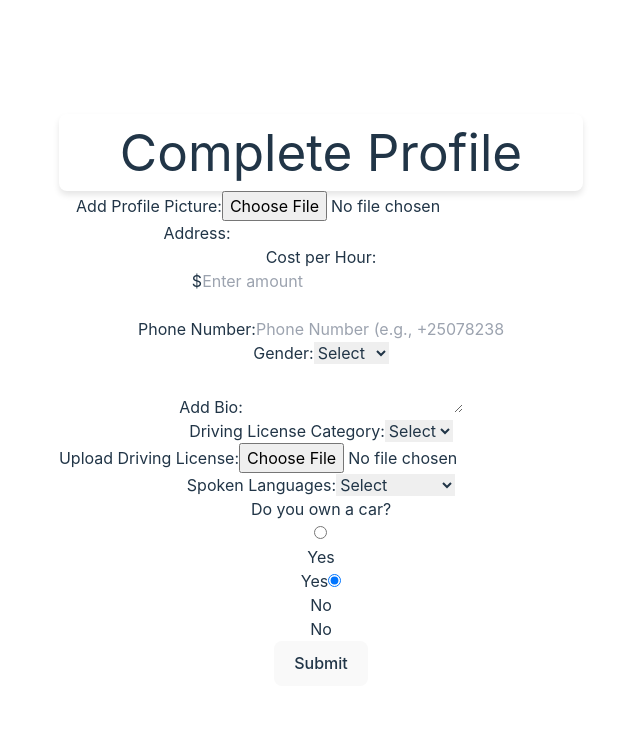
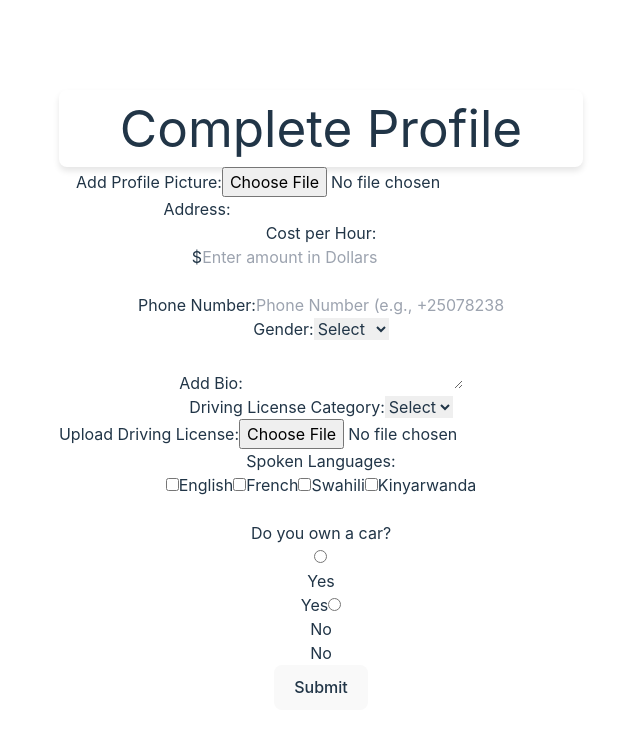
Before and after one commit to AshleyAlpha/Safety_Ride_Connect, a React (Vite) app: page /Profile in a window 1280 px wide. Shown: the top 732 px of the page, without its empty margins (319-959 px from the left). Built offline with nearby package versions, Linux system fonts and the light colour scheme.

Commit message:
from option to ckeck box

```diff
--- a/src/components/pages/Profile.jsx
+++ b/src/components/pages/Profile.jsx
@@ -16,10 +16,14 @@ function ProfileForm() {
   const validatePhoneNumber = (value) => {
     return /^\d+$/.test(value); // Check if value contains only numbers
   };
+  const validateCostPerHour = (value) => {
+    return /^\d*\.?\d{0,2}$/.test(value); // Check if value is a valid number with up to two decimal places
+  };
+
 
   const handlePhoneNumberChange = (e) => {
     const value = e.target.value;
-    if (value.length <= 12) {
+    if (value.length <= 13) {
       setPhoneNumber(value);
       setErrors((prevErrors) => ({ ...prevErrors, phoneNumber: '' }));
     } else {
@@ -93,6 +97,14 @@ function ProfileForm() {
     }
 
   };
+  const handleLanguageChange = (e) => {
+    const value = e.target.value;
+    if (e.target.checked) {
+      setLanguagesSpoken((prevLanguages) => [...prevLanguages, value]);
+    } else {
+      setLanguagesSpoken((prevLanguages) => prevLanguages.filter((lang) => lang !== value));
+    }
+  };
 
   return (
     <div className="flex justify-center bg-cyan-700 p-36">
@@ -122,7 +134,7 @@ function ProfileForm() {
               Cost per Hour:
               <div className="flex items-center">
                 <span className="bg-cyan-200 text-black p-4 text-sm rounded-l-lg border-gray-200 shadow-sm">$</span>
-                <input type="text" value={costPerHour} onChange={(e) => validateCostPerHour(e.target.value) && setCostPerHour(e.target.value)} className="w-full rounded-r-lg border-gray-200 bg-cyan-200 text-black p-4 text-sm shadow-sm" placeholder="Enter amount" />
+                <input type="text" value={costPerHour} onChange={(e) => validateCostPerHour(e.target.value) && setCostPerHour(e.target.value)} className="w-full rounded-r-lg border-gray-200 bg-cyan-200 text-black p-4 text-sm shadow-sm" placeholder="Enter amount in Dollars" />
               </div>
               {errors.costPerHour && <p className="text-red-500">{errors.costPerHour}</p>}
             </label>
@@ -135,7 +147,7 @@ function ProfileForm() {
         type="text"
         value={phoneNumber}
         onChange={handlePhoneNumberChange}
-        pattern="\d{0,12}"
+        pattern="\d{0,13}"
         className="w-full rounded-lg border-gray-200 bg-cyan-200 text-black p-4 text-sm shadow-sm"
         placeholder="Phone Number (e.g., +250782387280)"
       />
@@ -192,16 +204,51 @@ function ProfileForm() {
 
           {/* Languages Spoken */}
           <label className="block text-black">
-            Spoken Languages:
-            <select value={languagesSpoken} onChange={(e) => setLanguagesSpoken(e.target.value)} className="w-full rounded-lg border-gray-200 bg-cyan-200 text-black p-4 text-sm shadow-sm">
-              <option value="">Select</option>
-              <option value="male">English</option>
-              <option value="female">French</option>
-              <option value="other">Swahili</option>
-              <option value="other">Kinyarwanda</option>
-            </select>
-            {errors.languagesSpoken && <p className="text-red-500">{errors.languagesSpoken}</p>}
-          </label>
+          Spoken Languages:
+          <div>
+            <label className="inline-flex items-center">
+              <input
+                type="checkbox"
+                value="English"
+                checked={languagesSpoken.includes("English")}
+                onChange={handleLanguageChange}
+                className="form-checkbox h-5 w-5 text-black"
+              />
+              <span className="ml-2">English</span>
+            </label>
+            <label className="inline-flex items-center">
+              <input
+                type="checkbox"
+                value="French"
+                checked={languagesSpoken.includes("French")}
+                onChange={handleLanguageChange}
+                className="form-checkbox h-5 w-5 text-black"
+              />
+              <span className="ml-2">French</span>
+            </label>
+            <label className="inline-flex items-center">
+              <input
+                type="checkbox"
+                value="Swahili"
+                checked={languagesSpoken.includes("Swahili")}
+                onChange={handleLanguageChange}
+                className="form-checkbox h-5 w-5 text-black"
+              />
+              <span className="ml-2">Swahili</span>
+            </label>
+            <label className="inline-flex items-center">
+              <input
+                type="checkbox"
+                value="Kinyarwanda"
+                checked={languagesSpoken.includes("Kinyarwanda")}
+                onChange={handleLanguageChange}
+                className="form-checkbox h-5 w-5 text-black"
+              />
+              <span className="ml-2">Kinyarwanda</span>
+            </label>
+          </div>
+          {errors.languagesSpoken && <p className="text-red-500">{errors.languagesSpoken}</p>}
+        </label>
           <br />
 
           {/* Car Ownership */}
@@ -215,7 +262,8 @@ function ProfileForm() {
                   type="radio"
                   name="carOwnership"
                   value="yes"
-                  checked={hasCar}
+                  checked={hasCar === true}
+
                   onChange={() => setHasCar(true)}
                   className="hidden"
                 />
@@ -229,7 +277,7 @@ function ProfileForm() {
                   type="radio"
                   name="carOwnership"
                   value="no"
-                  checked={!hasCar}
+                  checked={hasCar === false}
                   onChange={() => setHasCar(false)}
                   className="hidden"
                 />
```
